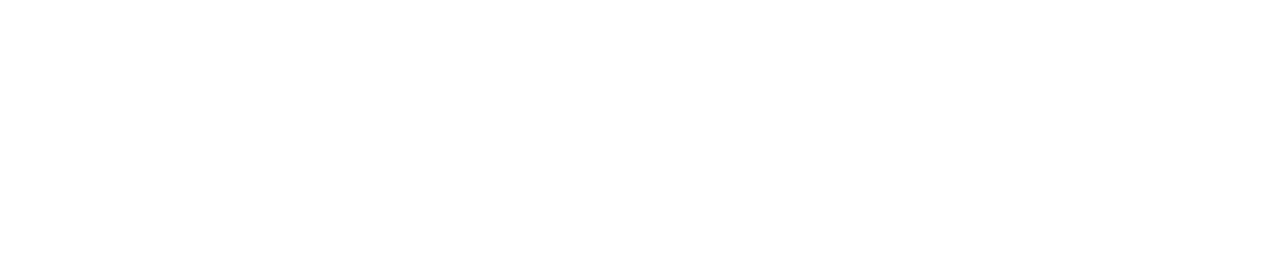
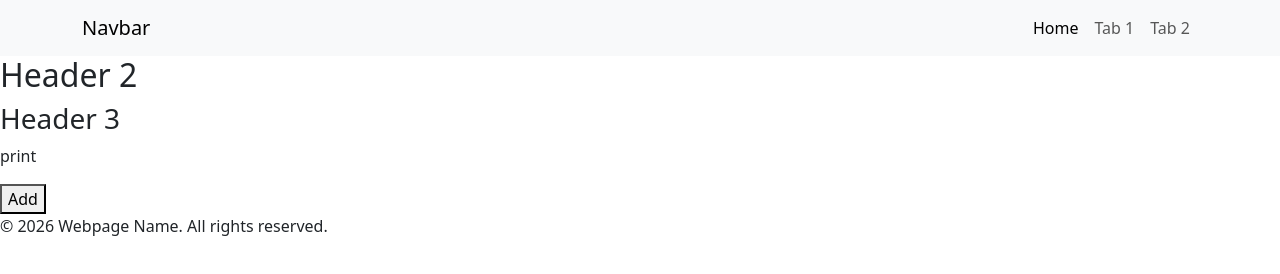
Before and after one commit to bsw30/2710_Project, a plain HTML site: page index.html in a window 1280 px wide. Drawn offline with nearby package versions, Linux system fonts and the light colour scheme.

Commit message:
index push

```diff
--- a/index.html
+++ b/index.html
@@ -4,8 +4,48 @@
     <meta charset="UTF-8">
     <meta name="viewport" content="width=device-width, initial-scale=1.0">
     <title>Document</title>
+    <meta name="'description" content="A brief description of the database purposes.">
+
+    <!-- Bootstrap here -->
+    <link href="https://cdn.jsdelivr.net/npm/bootstrap@5.3.3/dist/css/bootstrap.min.css"
+      rel="stylesheet"
+    />
+    <!-- Custom CSS -->
+    <!-- <link rel="stylesheet" href="/css/styles.css" /> -->
 </head>
 <body>
+    <!-- Nav -->
+    <nav class="navbar navbar-expand-lg navbar-light bg-light">
+        <div class="container">
+            <a class="navbar-brand" href="#">Navbar</a>
+            <ul class="navbar-nav ms-auto">
+                <li class="nav-item">
+                    <a class="nav-link active" aria-current="page" href="#">Home</a>
+                </li>
+                <li class="nav-item">
+                    <a class="nav-link" href="#">Tab 1</a>
+                </li>
+                 <li class="nav-item">
+                    <a class="nav-link" href="#">Tab 2</a>
+                </li>
+            </ul>
+        </div>
+    </nav>
+
+    <!-- Main -->
+     <main>
+        <h2>Header 2</h2>
+        <div>
+            <h3>Header 3</h3>
+            <p>print</p>
+            <button>Add</button>
+        </div>
+     </main>
+
+    <!-- Footer -->
+     <footer>
+        <p>&copy; 2026 Webpage Name. All rights reserved.</p>
+     </footer>
 
 </body>
 </html>
```
